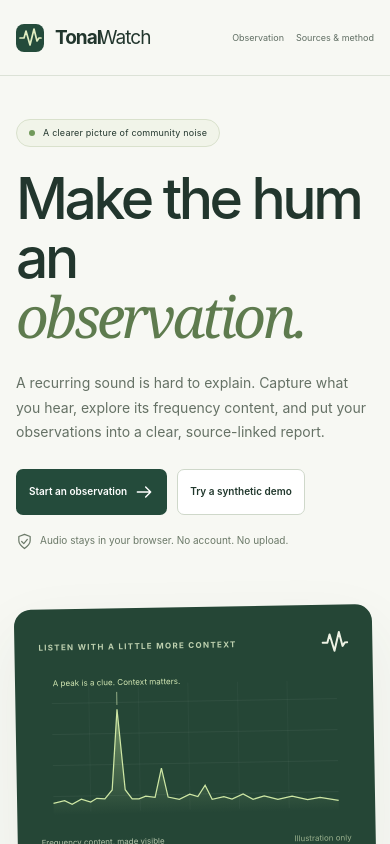
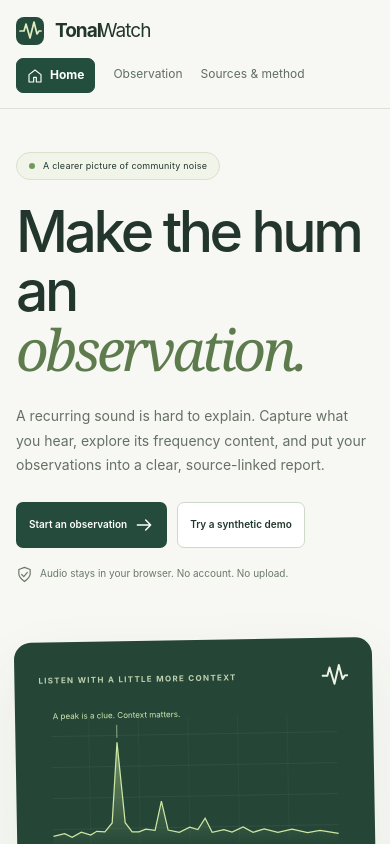
Before and after one commit to Antigro09/Hackathon, a React (Vite) app: page / in a window 390 px wide. Shown: the top 844 px of the page. Built offline with nearby package versions, Linux system fonts and the light colour scheme.

Commit message:
Add a prominent Home link and wrapping responsive navigation

```diff
--- a/src/App.tsx
+++ b/src/App.tsx
@@ -140,7 +140,7 @@
 
   return <>
     <a className="skip-link" href="#main-content" onClick={event => { event.preventDefault(); const main = document.getElementById('main-content'); main?.setAttribute('tabindex', '-1'); main?.focus(); main?.scrollIntoView(); }}>Skip to content</a>
-    <header className="site-header"><a className="brand" href="#/" aria-label="TonalWatch home"><span className="brand-icon"><Icon name="wave" size={24}/></span>Tonal<span>Watch</span></a><nav aria-label="Main navigation"><a href="#/measure" aria-current={route === '/measure' ? 'page' : undefined}>Observation</a><a href="#/sources" aria-current={route === '/sources' ? 'page' : undefined}>Sources & method</a></nav><span className="header-privacy"><span className="live-dot"/> Local by design</span></header>
+    <header className="site-header"><a className="brand" href="#/" aria-label="TonalWatch home"><span className="brand-icon"><Icon name="wave" size={24}/></span>Tonal<span>Watch</span></a><nav aria-label="Main navigation"><a className="home-nav-link" href="#/" aria-current={route === '/' ? 'page' : undefined}><Icon name="home" size={16}/>Home</a><a href="#/measure" aria-current={route === '/measure' ? 'page' : undefined}>Observation</a><a href="#/sources" aria-current={route === '/sources' ? 'page' : undefined}>Sources & method</a></nav><span className="header-privacy"><span className="live-dot"/> Local by design</span></header>
     {result ? <div className={`origin-strip ${result.inputKind === 'synthetic' ? 'synthetic-strip' : ''}`}><strong>{originLabel}</strong><span>{result.inputKind === 'synthetic' ? 'Generated audio validates software behavior, not field accuracy.' : result.inputKind === 'imported-file' ? 'Original recording time and processing are not established.' : 'A short screening sample, not a certified measurement.'}</span></div> : null}
     {route === '/' ? <Home onDemo={() => { window.location.hash = '/measure'; runDemo('hum-harmonics'); }}/ > : null}
     {route === '/measure' ? <main id="main-content" className="page-shell measure-page"><div className="page-heading"><div><p className="eyebrow">Your noise observation</p><h1>Listen. Inspect. Document.</h1><p>A short sample, two independent indicators, and the details only you can add.</p></div><button className="text-button" onClick={() => { invalidate(); setSelectedFile(null); setContext({ ...emptyContext }); }}>Clear session <span aria-hidden="true">↺</span></button></div>
--- a/src/components/Icon.tsx
+++ b/src/components/Icon.tsx
@@ -1,5 +1,6 @@
-export function Icon({ name, size = 20 }: { name: 'wave' | 'arrow' | 'mic' | 'file' | 'demo' | 'check' | 'shield' | 'external' | 'download' | 'print'; size?: number }) {
+export function Icon({ name, size = 20 }: { name: 'home' | 'wave' | 'arrow' | 'mic' | 'file' | 'demo' | 'check' | 'shield' | 'external' | 'download' | 'print'; size?: number }) {
   const paths = {
+    home: 'm3 10 9-7 9 7v11h-7v-7h-4v7H3V10',
     wave: 'M2 12h4l2-7 4 14 4-16 3 12 2-3h2',
     arrow: 'M4 12h16m-6-6 6 6-6 6',
     mic: 'M9 5a3 3 0 0 1 6 0v7a3 3 0 0 1-6 0V5m-3 6v1a6 6 0 0 0 12 0v-1m-6 7v4m-4 0h8',
--- a/src/main.tsx
+++ b/src/main.tsx
@@ -2,6 +2,7 @@
 import { createRoot } from 'react-dom/client';
 import App from './App';
 import './styles.css';
+import './navigation.css';
 import './meter.css';
 import './sound-hints.css';
 import './print.css';
--- /dev/null
+++ b/src/navigation.css
@@ -0,0 +1,8 @@
+.site-header{height:auto;min-height:94px;flex-wrap:wrap;row-gap:10px;padding-top:16px;padding-bottom:16px}
+.site-header nav{height:auto;min-width:0;flex-wrap:wrap;gap:22px;margin-left:12px}
+.site-header nav a{height:auto;min-height:38px;padding:8px 0}
+.site-header nav a.home-nav-link{display:inline-flex;align-items:center;gap:7px;padding:8px 12px;border:1px solid #d5dfc9;border-radius:7px;background:#edf3e5;color:#254838;font-weight:650}
+.site-header nav a.home-nav-link:hover{background:#e0ebd4}
+.site-header nav a.home-nav-link[aria-current=page]{background:#234d3c;border-color:#234d3c;color:#fff}
+@media(max-width:1050px){.site-header{column-gap:24px}.site-header nav{gap:17px;margin-left:0}.header-privacy{font-size:10px}}
+@media(max-width:760px){.site-header{min-height:0;padding-top:16px;padding-bottom:14px;row-gap:12px}.site-header nav{flex-basis:100%;width:100%;gap:8px 18px;margin-left:0;font-size:12px}.site-header nav a{min-height:35px}.site-header nav a.home-nav-link{padding:7px 10px}.header-privacy{display:none}}
```
